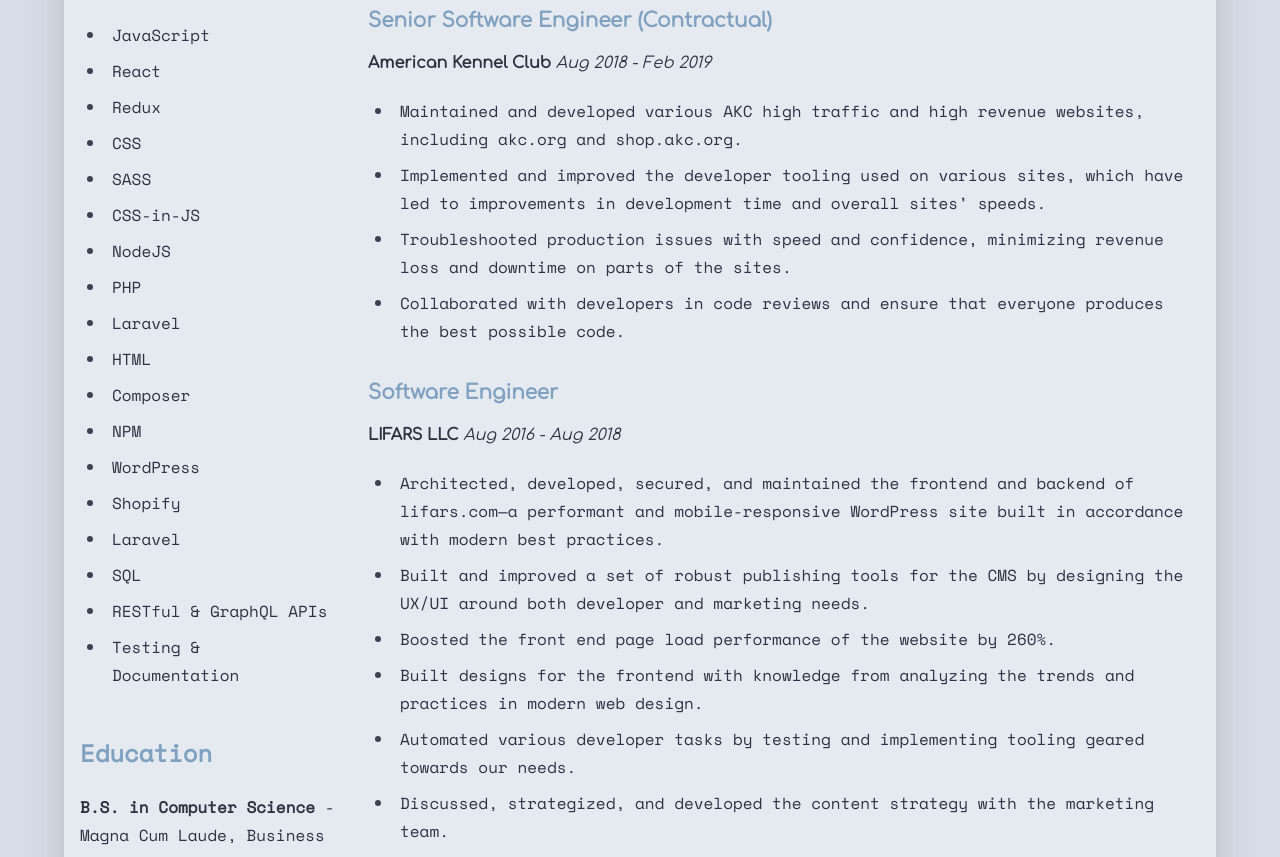
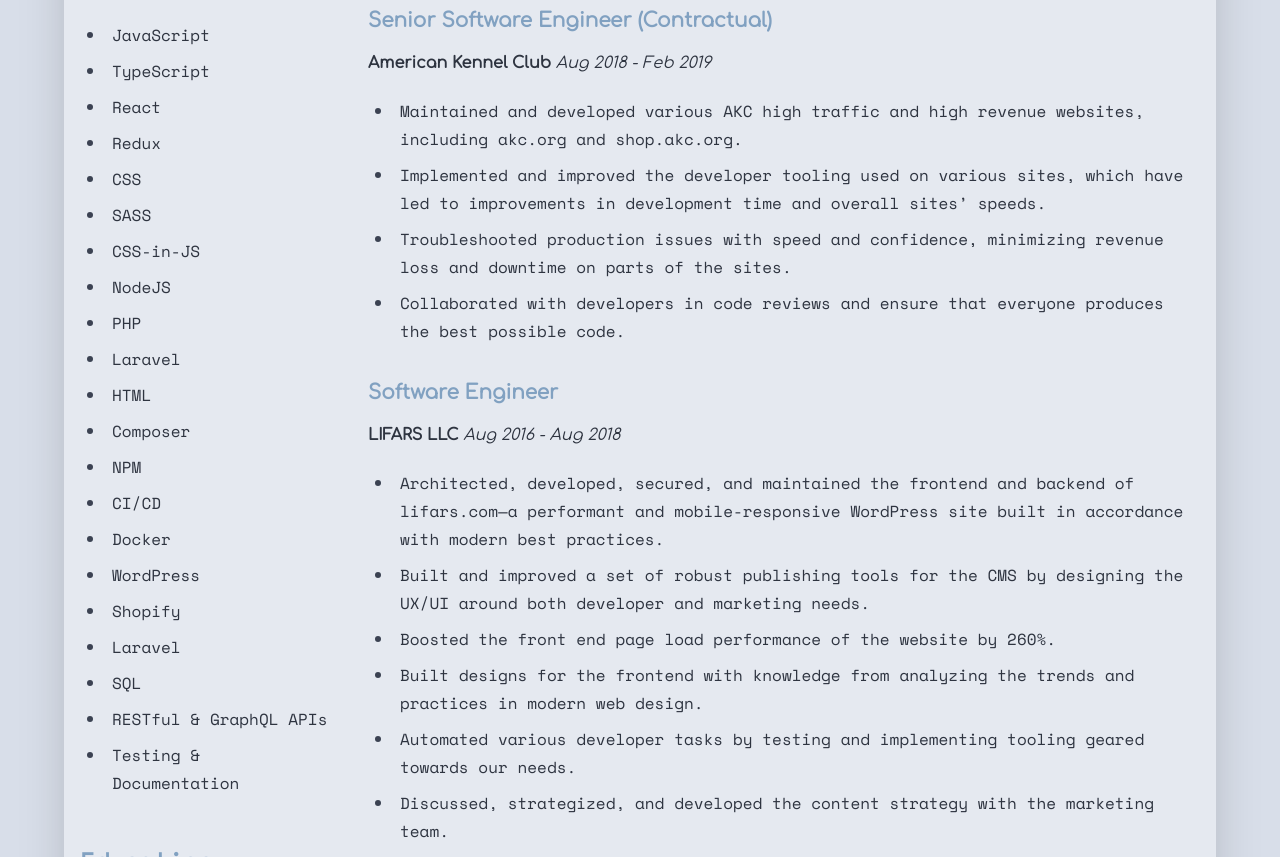
Before and after one commit to yuleugim/migueluy-dev, a Gatsby site: page / in a window 1280 px wide. Shown: the part 855-1712 px from the top of the page. Built offline with nearby package versions, Linux system fonts and the light colour scheme; Gatsby itself is replaced by a stand-in of ours.

Commit message:
Update aside wording

```diff
--- a/src/content/aside.md
+++ b/src/content/aside.md
@@ -18,6 +18,7 @@
 ## Skills and Technologies
 
 - JavaScript
+- TypeScript
 - React
 - Redux
 - CSS
@@ -29,6 +30,8 @@
 - HTML
 - Composer
 - NPM
+- CI/CD
+- Docker
 - WordPress
 - Shopify
 - Laravel
```
